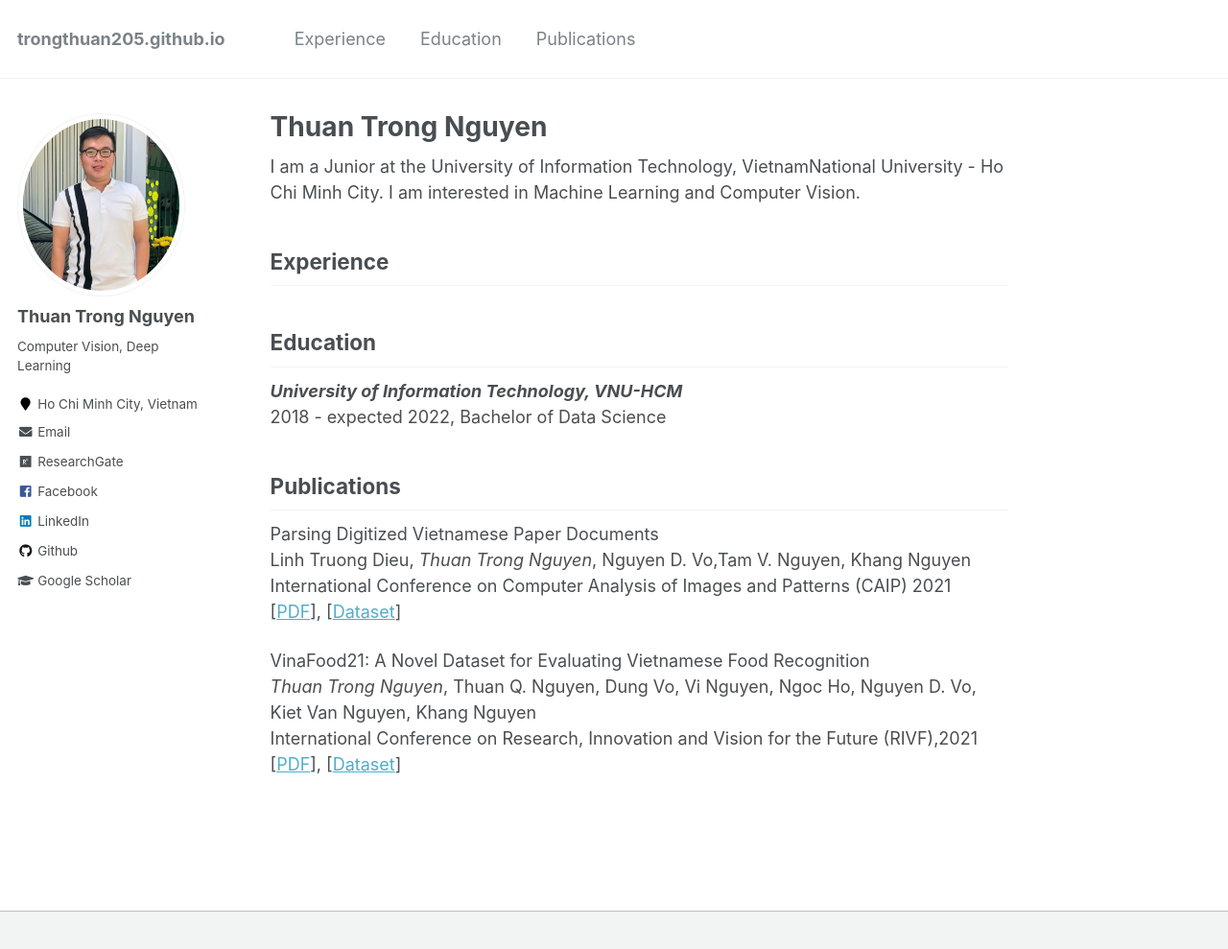
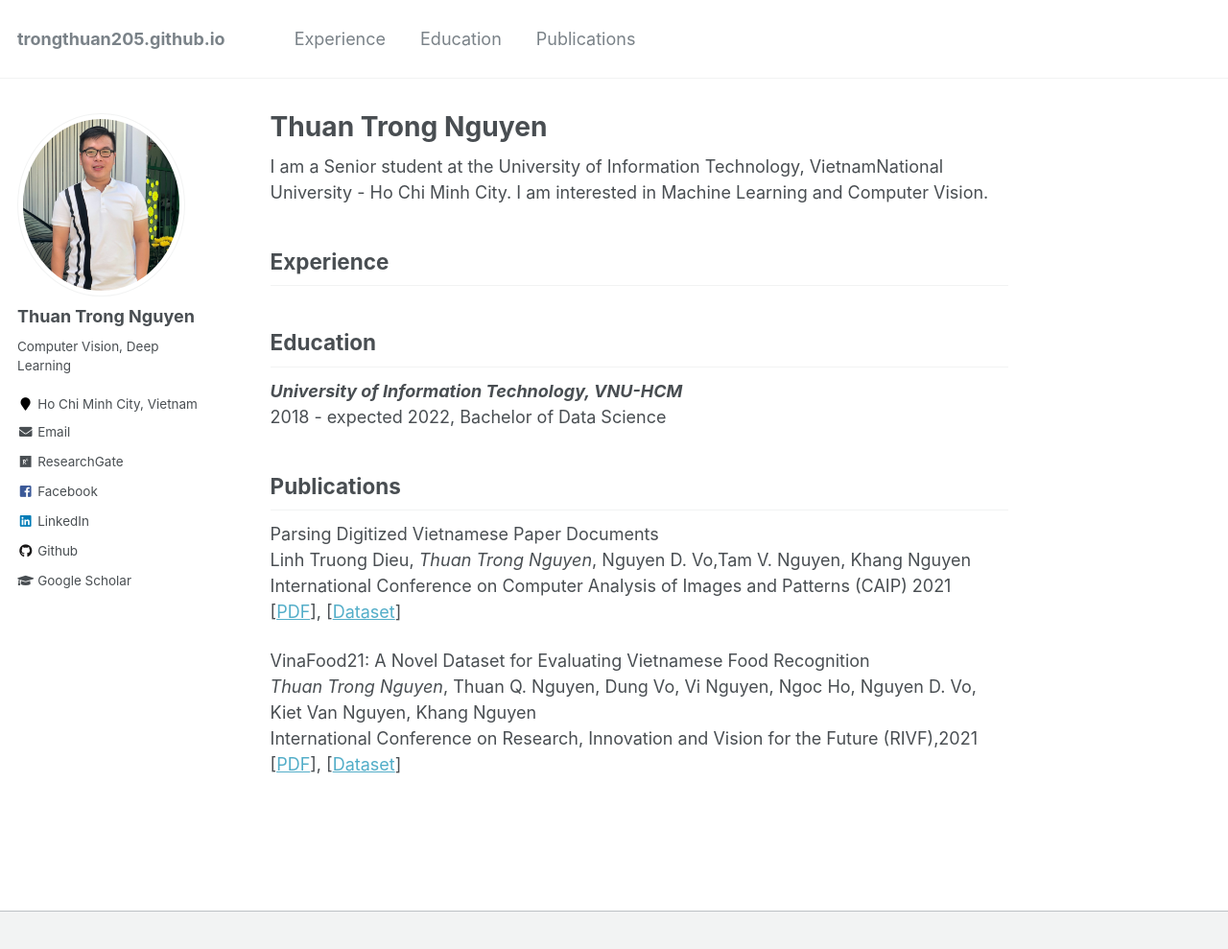
Before and after one commit to trongthuan205/trongthuan205.github.io, a Jekyll site: the page built from _pages/about.md, in a window 1280 px wide and 1022 px high. Shown: the top 989 px of the window at 96% size. Built offline with Jekyll 4.4.1, drawn with Linux system fonts in a browser that asks for light colours.

Commit message:
Update bio

```diff
--- a/_pages/about.md
+++ b/_pages/about.md
@@ -8,7 +8,7 @@ redirect_from:
   - /about.html
 ---
 
-I am a Junior at the University of Information Technology, VietnamNational University - Ho Chi Minh City. I am interested in Machine Learning and Computer Vision.
+I am a Senior student at the University of Information Technology, VietnamNational University - Ho Chi Minh City. I am interested in Machine Learning and Computer Vision.
 
 ## <a name="exp"></a> Experience
 
```
